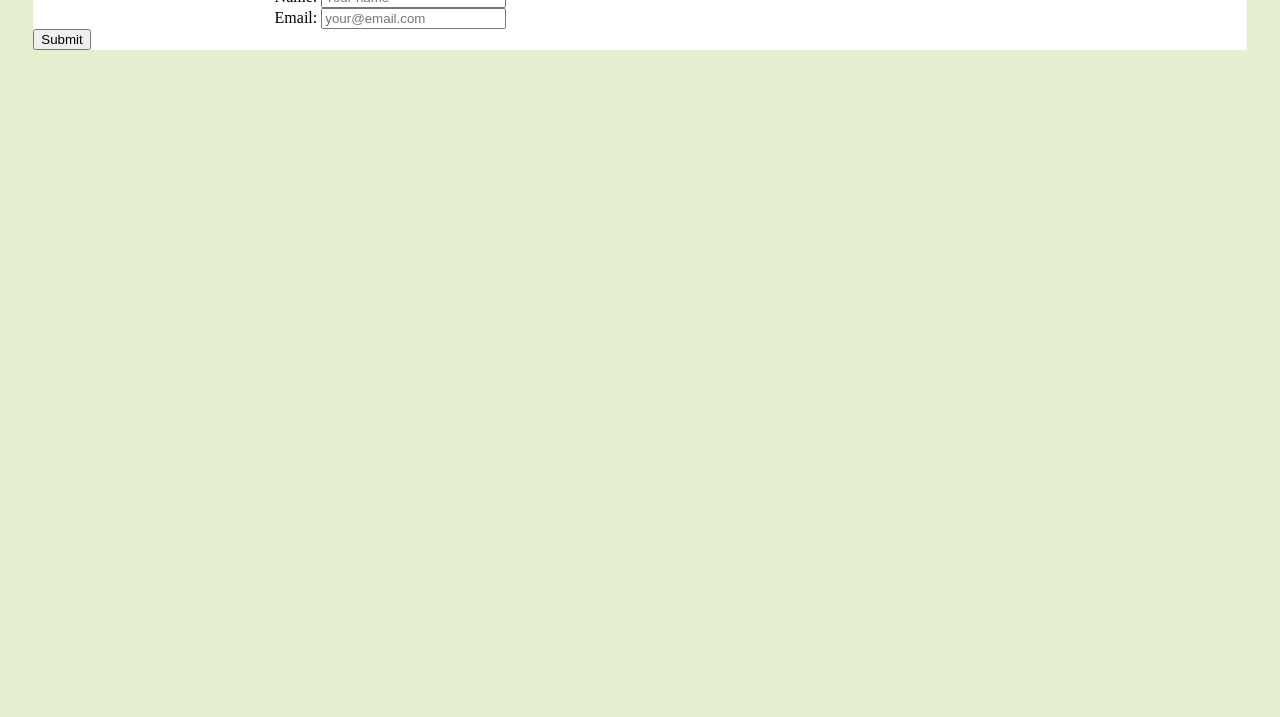
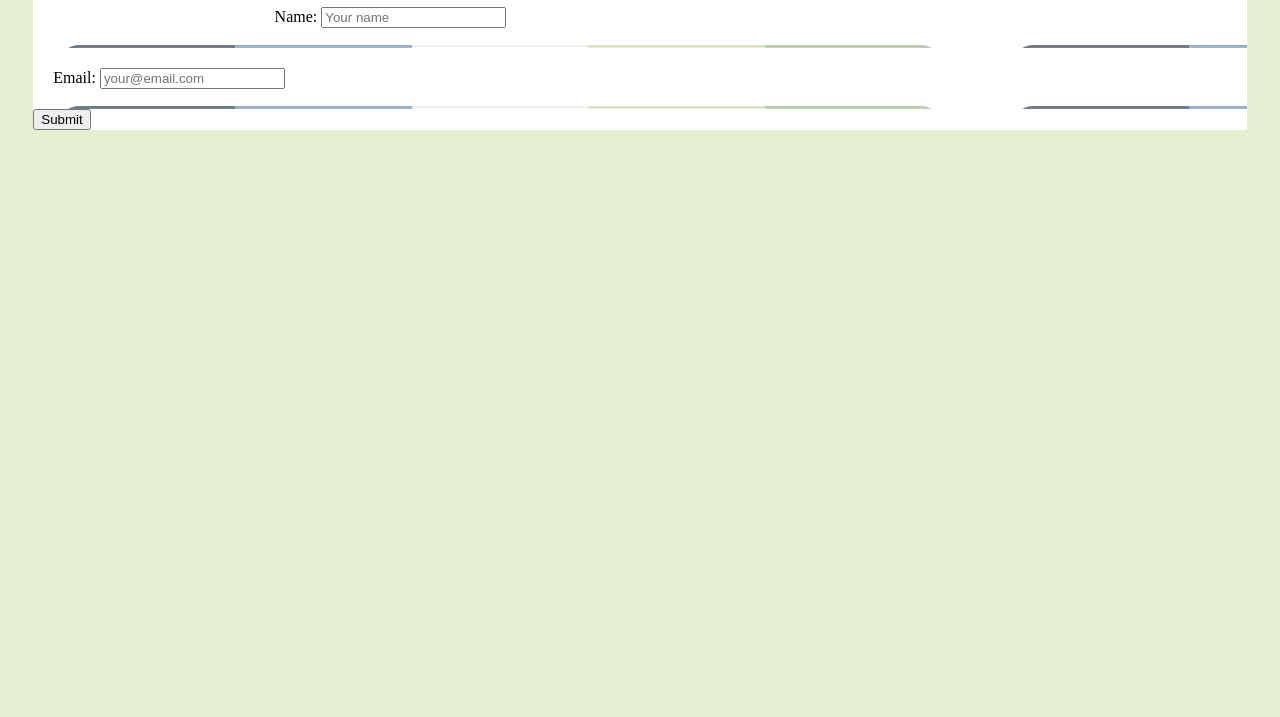
Before and after one commit to hmarshall01/personal-website, a plain HTML site: page contact.html in a window 1280 px wide. Shown: the part 83-800 px from the top of the page. Drawn offline with Linux system fonts and the light colour scheme.

Commit message:
Issue #3

```diff
--- a/contact.html
+++ b/contact.html
@@ -6,6 +6,16 @@
     <title>Hailey Marshall</title>
     <link rel="stylesheet" href="styles.css">
     <link rel="icon" type="image/png" sizes="16x16" href="images/favicon.png">
+    <style>
+        .contact div{
+            display:block;
+            background-image: url(images/Screenshot\ 2024-03-11\ at\ 4.48.28\ PM.png);
+        }
+        .sameLine{
+            padding: 20px;
+            background-color: transparent;
+        }
+    </style>
 </head>
 <body>
     <div id="wrapper">
@@ -31,11 +41,11 @@
         </nav>
         <div class="contact">
             <form action="mailto:h.emarshall@outlook.com">
-                <div id="sameLine">
+                <div class="sameLine">
                     <label for="name">Name: </label>
                     <input type="text" id="name" name="name" placeholder="Your name" required>
                 </div>
-                <div id="sameLine">
+                <div class="sameLine">
                     <label for="email">Email: </label>
                     <input type="email" id="email" name="email" placeholder="your@email.com" required>
                 </div>
```
Also changed, not shown: experience.html (+5 -2 lines), 2 other files.
